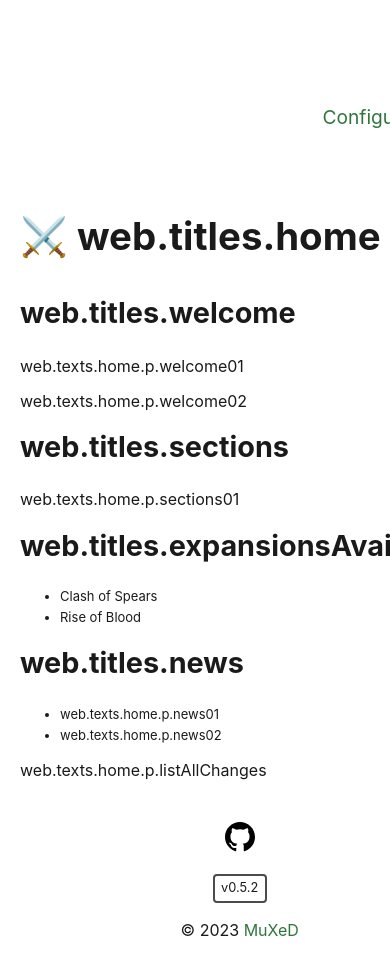
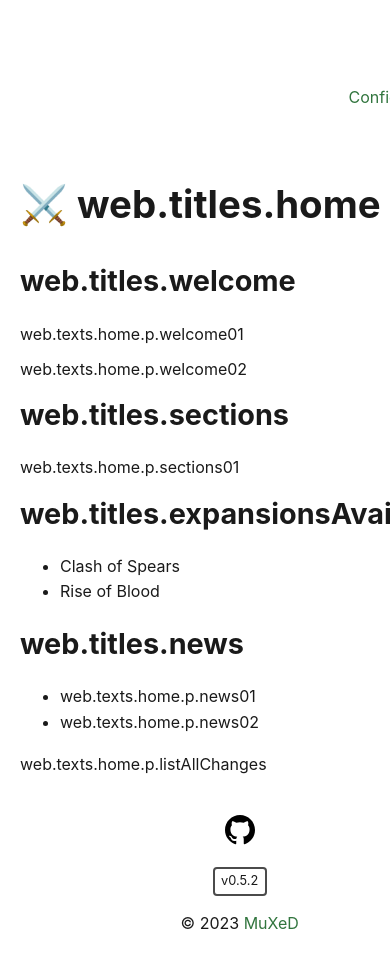
Before and after one commit to juananmuxed/cod-sheet-creator, a Vue app: page / in a window 390 px wide. Shown: the top 959 px of the page. Built offline with nearby package versions, Linux system fonts and the light colour scheme.

Commit message:
📱 Change buttons to adapt to Responsive and text in lists

```diff
--- a/src/assets/scss/common/_texts.scss
+++ b/src/assets/scss/common/_texts.scss
@@ -40,4 +40,8 @@ body {
         margin-top   : 0;
         margin-bottom: 0.6em;
     }
+    ul,
+    ol {
+        font-size: $font_size_p;
+    }
 }
--- a/src/assets/scss/components/options.scss
+++ b/src/assets/scss/components/options.scss
@@ -20,14 +20,15 @@
     }
 
     .options-buttons {
-        display       : flex;
-        max-height    : 62px;
+        display : flex;
+        flex-wrap: wrap;
         flex-direction: row;
         margin-top    : $padding-sm;
 
         button {
             font-size      : $font_size_xsmall;
-            margin         : 0 $padding-sm;
+            margin : $padding-sm;
+            max-height : 62px;
             display        : flex;
             flex-direction : column;
             align-items    : center;
```
